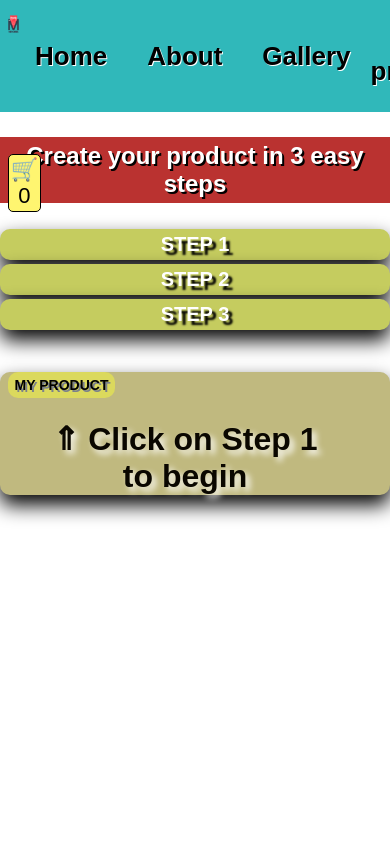
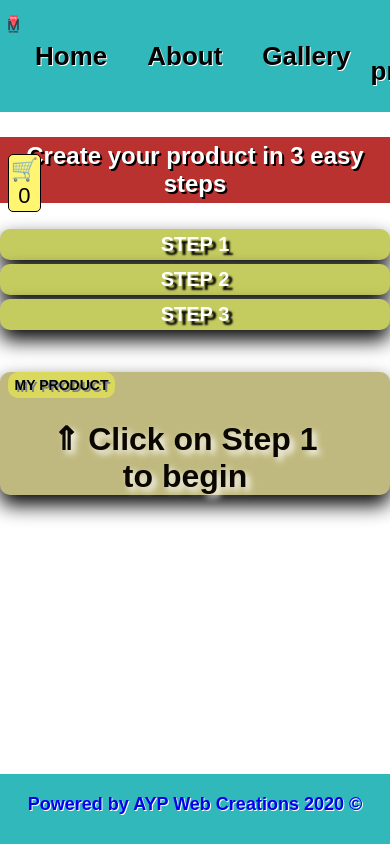
Before and after one commit to alexisyepes/sublimation-store, a React (Create React App) app in the folder client/: page /products in a window 390 px wide. Shown: the top 844 px of the page. Built offline with nearby package versions, Linux system fonts and the light colour scheme; a web font is replaced by a local one.

Commit message:
footer media queries

```diff
--- a/client/public/index.html
+++ b/client/public/index.html
@@ -19,7 +19,7 @@
     <link
       rel="stylesheet"
       type="text/css"
-      href="%PUBLIC_URL%/style.css?v=0.0.2"
+      href="%PUBLIC_URL%/style.css?v=0.0.1"
     />
     <link
       rel="shortcut icon"
--- a/client/src/components/Footer/style.scss
+++ b/client/src/components/Footer/style.scss
@@ -9,12 +9,15 @@ footer {
   height: 50px;
   background-color: #30b8ba;
   color: rgb(0, 0, 0);
-  font-size: 20px;
+  font-size: 18px;
   text-shadow: 1px 1px rgb(255, 255, 255);
   display: block;
   text-align: center;
   padding-top: 20px;
   font-weight: 800;
+  position: fixed;
+  bottom: 0;
+  z-index: 1000;
 }
 
 .footer-link {
@@ -24,3 +27,9 @@ footer {
     color: rgb(0, 0, 0);
   }
 }
+
+@media only screen and (min-device-width: 200px) and (max-device-width: 500px) {
+  footer {
+    display: none;
+  }
+}
--- a/client/src/pages/Products/index.js
+++ b/client/src/pages/Products/index.js
@@ -124,6 +124,10 @@ const customStylesCheckout = {
     marginRight: "-50%",
     transform: "translate(-50%, -50%)",
     backgroundColor: "rgb(199, 218, 166)",
+    marginTop: window.innerWidth < 450 ? "20px" : "0",
+    overflow: window.innerWidth < 450 ? "scroll" : "auto",
+    // paddingBottom: window.innerWidth < 450 ? "50px" : "0",
+    height: window.innerHeight < 520 ? "100%" : "auto",
     color: "black",
     borderRadius: "5px",
     width: "65%",
@@ -1567,7 +1571,7 @@ export default class index extends Component {
               <span className="x-close-modal" onClick={this.closeModalCheckout}>
                 X
               </span>
-
+              <div className="checkout-modal-wrapper">
                 {!this.state.checkOutStripe ? (
                   <div className="text-center">
                     <button
@@ -1593,8 +1597,8 @@ export default class index extends Component {
                           Total Shirts in Cart: {this.state.totalShirtsInCart}{" "}
                           {""}
                           <span>
-                          (Shirt: ${(product[0].Shirt.price * 0.01).toFixed(2)}{" "}
-                          ea)
+                            (Shirt: $
+                            {(product[0].Shirt.price * 0.01).toFixed(2)} ea)
                           </span>
                         </p>
                       </div>
@@ -1618,7 +1622,8 @@ export default class index extends Component {
                           {this.state.totalPetTagBonesInCart} {""}
                           <span>
                             (Pet-tag: $
-                          {(product[0].PetTagBone.price * 0.01).toFixed(2)} ea)
+                            {(product[0].PetTagBone.price * 0.01).toFixed(2)}{" "}
+                            ea)
                           </span>
                         </p>
                       </div>
@@ -1640,7 +1645,9 @@ export default class index extends Component {
                     <p>
                       Sub-Total: $
                       {(
-                      product[0].Mug.price * 0.01 * this.state.totalMugsInCart +
+                        product[0].Mug.price *
+                          0.01 *
+                          this.state.totalMugsInCart +
                         product[0].Shirt.price *
                           0.01 *
                           this.state.totalShirtsInCart +
@@ -1702,7 +1709,8 @@ export default class index extends Component {
                     ) : this.state.shippingMethod === "pickUpCambridge" ? (
                       <p>
                         <b>
-                        Pickup from 205 Cowan Blvd, Cambridge, ON N1T 1J8 (Free)
+                          Pickup from 205 Cowan Blvd, Cambridge, ON N1T 1J8
+                          (Free)
                         </b>
                       </p>
                     ) : null}
@@ -1714,9 +1722,13 @@ export default class index extends Component {
                           TOTAL: $
                           {this.state.productToPay.length > 0
                             ? (
-                              this.state.productToPay.reduce((a, b) => a + b) *
+                                this.state.productToPay.reduce(
+                                  (a, b) => a + b
+                                ) *
                                   0.01 +
-                              this.state.productToPay.reduce((a, b) => a + b) *
+                                this.state.productToPay.reduce(
+                                  (a, b) => a + b
+                                ) *
                                   0.01 *
                                   0.13 +
                                 15.0
@@ -1734,9 +1746,13 @@ export default class index extends Component {
                           GRAND SUBTOTAL: $
                           {this.state.productToPay.length > 0
                             ? (
-                              this.state.productToPay.reduce((a, b) => a + b) *
+                                this.state.productToPay.reduce(
+                                  (a, b) => a + b
+                                ) *
                                   0.01 +
-                              this.state.productToPay.reduce((a, b) => a + b) *
+                                this.state.productToPay.reduce(
+                                  (a, b) => a + b
+                                ) *
                                   0.01 *
                                   0.13
                               ).toFixed(2)
@@ -1909,6 +1925,7 @@ export default class index extends Component {
                     }
                   />
                 ) : null}
+              </div>
             </Modal>
           </div>
         </div>
--- a/client/src/pages/Products/style.scss
+++ b/client/src/pages/Products/style.scss
@@ -4,9 +4,7 @@
 @import "../../SCSS/typography.scss";
 
 .product-creation-container {
-  min-height: calc(100vh - 50px);
-
-  // height: 100%;
+  height: 100vh;
   margin-bottom: 40px;
 }
 
@@ -44,6 +42,7 @@
 .steps-parent {
   display: flex;
   margin-top: -50px;
+  margin-bottom: 120px;
 }
 
 .steps-container {
@@ -461,7 +460,7 @@
   top: -60px;
   left: 30%;
   border-radius: 10px;
-  z-index: 10000;
+  z-index: 1000;
 
   &:hover {
     background-color: $color-primary;
@@ -885,6 +884,10 @@
     margin-top: 45%;
   }
 
+  .checkout-modal-wrapper {
+    // overflow: scroll;
+  }
+
   .agree-with-order {
     font-size: 14.5px !important;
   }
```
Lines whose indentation alone changed are shown as unchanged.
